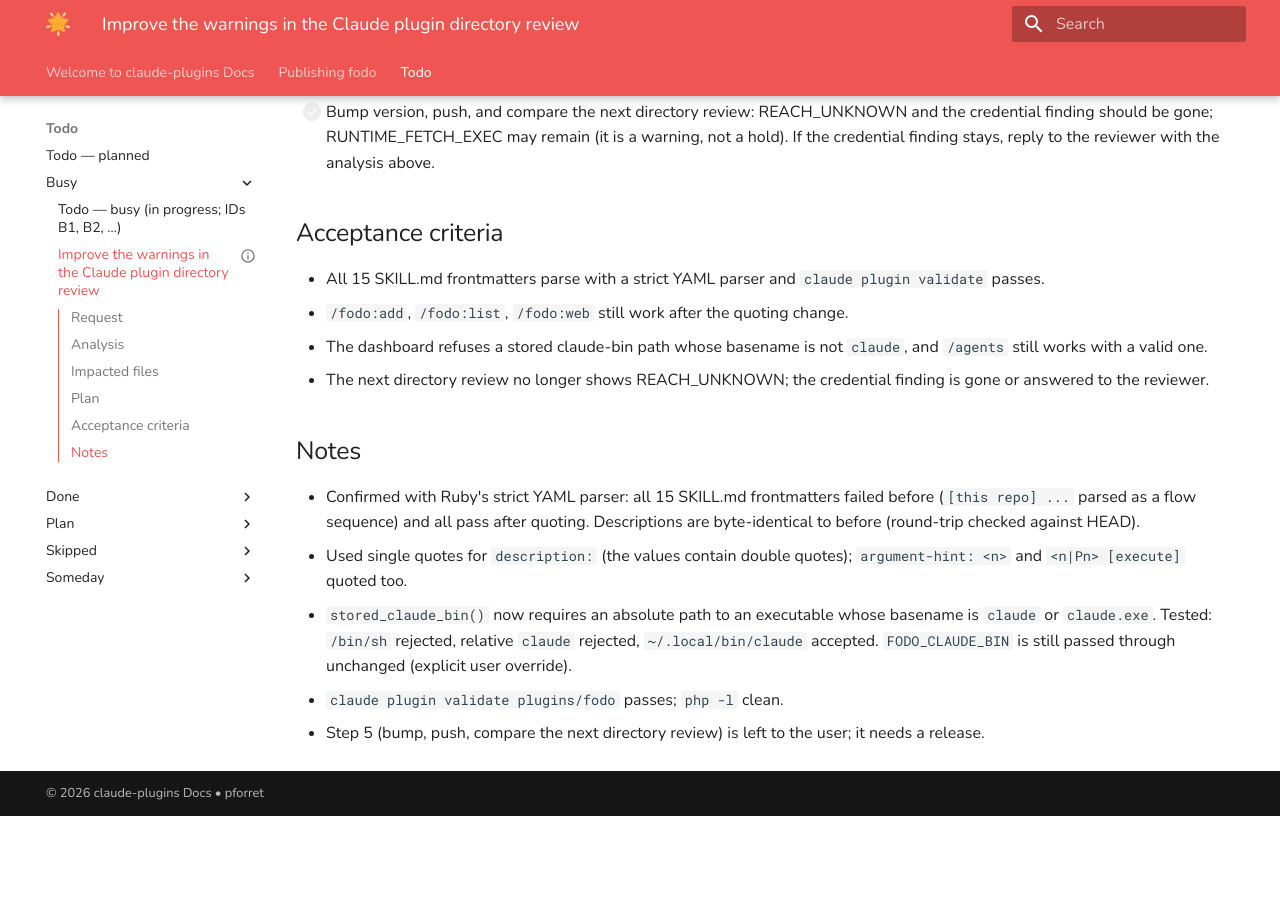
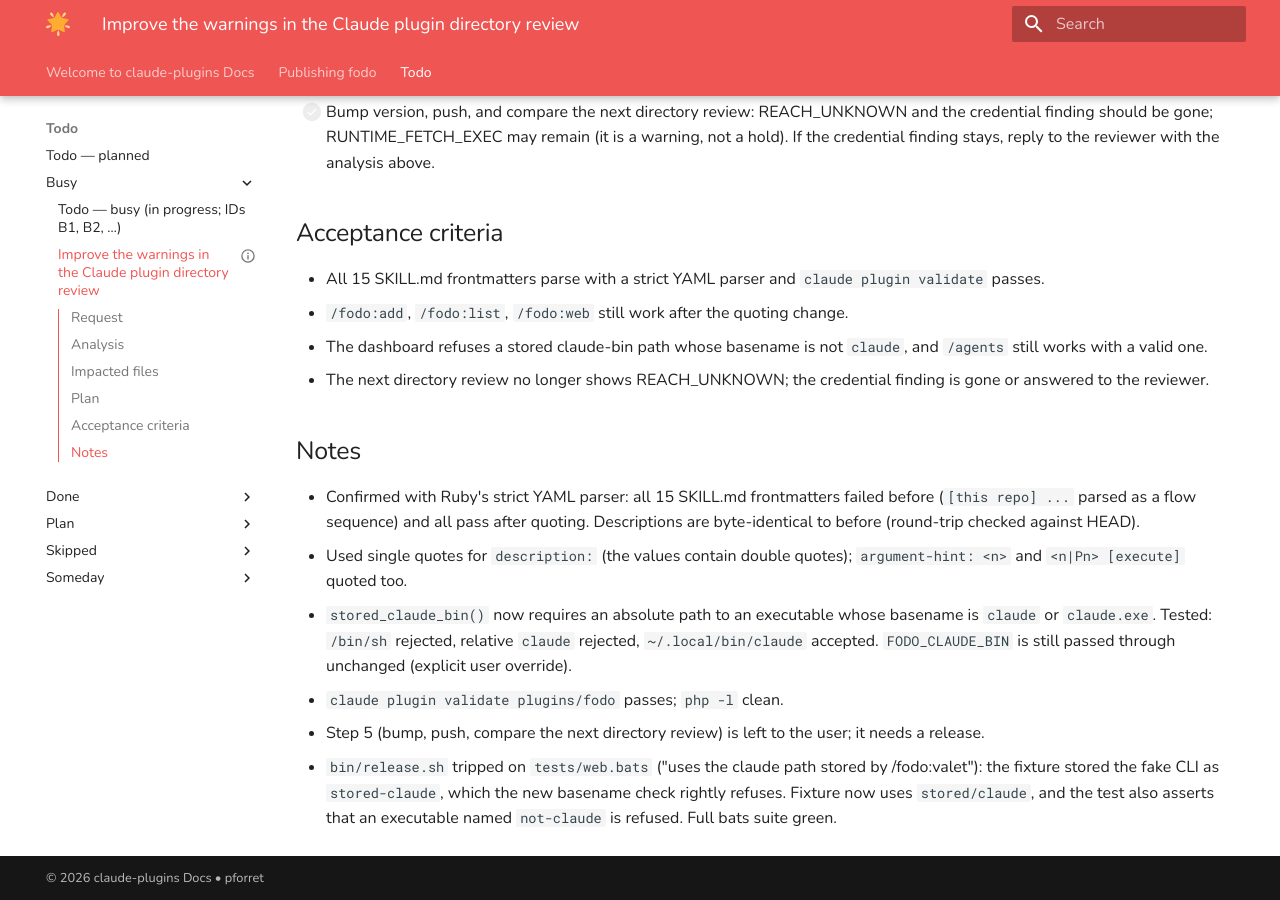
Before and after one commit to pforret/claude-plugins, an MkDocs documentation site: the page built from docs/todo/busy/2026-10-28.bug.improve-plugin-review-warnings.md, in a window 1280 px wide and 900 px high, scrolled down 1671 px. Built offline with MkDocs 1.6.1 and Material for MkDocs 9.7.7, drawn with Linux system fonts in a browser that asks for light colours; before the commit the page ends 2487 px from its top, so only the background shows below that.

Commit message:
chore: commit 2 changed files before release
- docs/todo/busy/2026-10-28.bug.improve-plugin-review-warnings.md
- tests/web.bats

```diff
--- a/docs/todo/busy/2026-10-28.bug.improve-plugin-review-warnings.md
+++ b/docs/todo/busy/2026-10-28.bug.improve-plugin-review-warnings.md
@@ -77,3 +77,4 @@ reviewer note is the only remaining lever (the hold is "with a reviewer" anyway)
 - `stored_claude_bin()` now requires an absolute path to an executable whose basename is `claude` or `claude.exe`. Tested: `/bin/sh` rejected, relative `claude` rejected, `~/.local/bin/claude` accepted. `FODO_CLAUDE_BIN` is still passed through unchanged (explicit user override).
 - `claude plugin validate plugins/fodo` passes; `php -l` clean.
 - Step 5 (bump, push, compare the next directory review) is left to the user; it needs a release.
+- `bin/release.sh` tripped on `tests/web.bats` ("uses the claude path stored by /fodo:valet"): the fixture stored the fake CLI as `stored-claude`, which the new basename check rightly refuses. Fixture now uses `stored/claude`, and the test also asserts that an executable named `not-claude` is refused. Full bats suite green.
```
Also changed, not shown: 1 other file.
